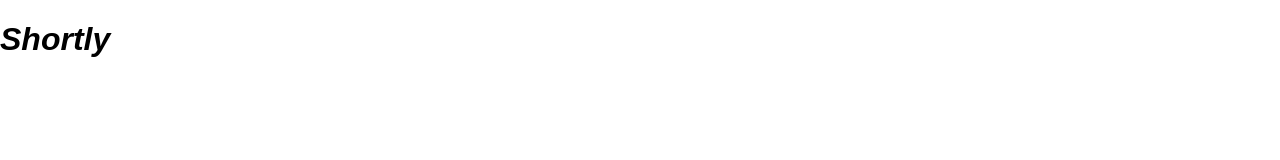
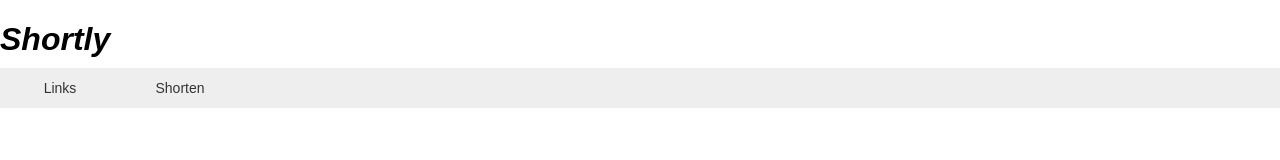
Before and after one commit to ikoan/Shortly-Angular, a website: page client/index.html at #/links in a window 1280 px wide. Drawn offline with nearby package versions, Linux system fonts and the light colour scheme; some packages are replaced by stand-ins of ours.

Commit message:
enabled navigation between links and shorten view

```diff
--- a/client/index.html
+++ b/client/index.html
@@ -7,7 +7,16 @@
   </head>
   <body>
     <h1>Shortly</h1>
-
+    <div class='navigation'>
+      <ul>
+        <li>
+          <a href='/#/links'>Links</a>
+        </li>
+        <li>
+          <a href='/#/shorten'>Shorten</a>
+        </li>
+      </ul>
+    </div>
     <!-- the ng-view directive is where our templates will be loaded into when naviagted to -->
     <div ng-view></div>
 
```
Also changed, not shown: client/app/links/links.html (+0 -1 lines).
